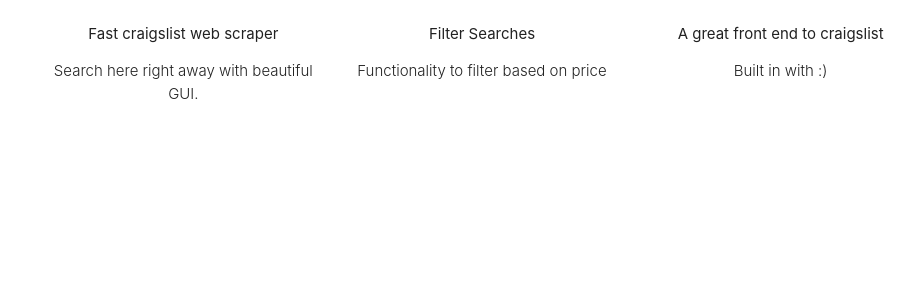
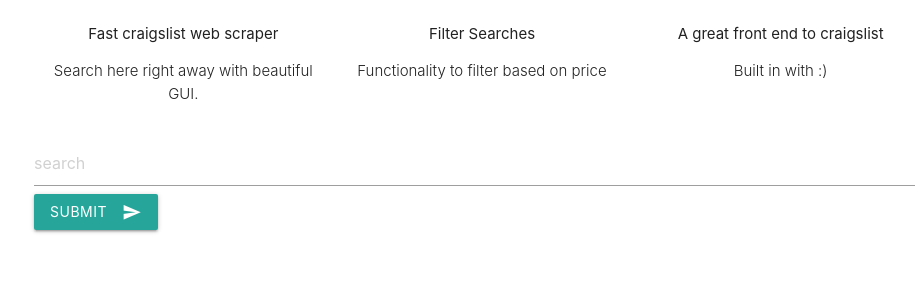
Before and after one commit to Kinshuk94/craigslist, a Django app: page / in a window 1280 px wide. Shown: the part 289-587 px from the top of the page, without its empty margins (158-1073 px from the left). Run offline with Django 3.2, Linux system fonts and the light colour scheme.

Commit message:
Working Craigslist

```diff
--- a/myapp/models.py
+++ b/myapp/models.py
@@ -10,4 +10,4 @@
         return '{}'.format(self.search)
 
     class Meta:
-        verbose_name_plural= 'Searches'
+        verbose_name_plural = 'Searches'
--- a/myapp/views.py
+++ b/myapp/views.py
@@ -1,10 +1,53 @@
-from django.shortcuts import render
 
 
+import requests
+import re
+from requests import *
+from django.shortcuts import render
+from urllib.parse import quote_plus
+from . import models
+
+from bs4 import BeautifulSoup
+
+BASE_CRAIGSLIST_URL = 'https://losangeles.craigslist.org/search/?query={}'
+
+BASE_IMAGE_URL='https://images.craigslist.org/{}_300x300.jpg'
 # Create your views here.
 
 def home(request):
     return render(request, 'base.html')
 
 def new_search(request):
-    return render(request, 'my_apps/new_search.html')
+    search = request.POST.get('search')
+    models.Search.objects.create(search=search)
+    final_url = BASE_CRAIGSLIST_URL.format(quote_plus(search))
+    # print(data)
+    response = requests.get(final_url)
+    data = response.text
+    soup = BeautifulSoup(data,features='html.parser')
+
+    post_listing = soup.find_all('li', {'class': 'result-row'})
+
+     # post_titles= soup.find_all('a',{'class':'result-title'})
+
+    final_posting =[]
+    for post in post_listing:
+        post_title = post.find(class_='result-title').text
+        post_url = post.find('a').get('href')
+        if post.find(class_='result-price'):
+            post_price = post.find(class_='result-price').text
+        else :
+          post_price = 'N/A'
+        if post.find(class_='result-image').get('data-ids'):
+            post_image_id =post.find(class_='result-image').get('data-ids').split(',')[0].split(':')[1]
+            post_image_url = BASE_IMAGE_URL.format(post_image_id)
+            print(post_image_url)
+        else:
+            post_image_url = 'https://craigslist.org/images/peace.jpg'
+        final_posting.append((post_title,post_url,post_price,post_image_url))
+
+    front_end_dictionary = {
+        'search': search,
+        'final_postings':final_posting,
+    }
+    return render(request, 'my_apps/new_search.html', front_end_dictionary)
--- a/static/css/style.css
+++ b/static/css/style.css
@@ -0,0 +1,8 @@
+.card{
+    height: 400px;
+    overflow: hidden;
+}
+.card-image{
+    height: 250px;
+    overflow: hidden;
+}
--- a/templates/base.html
+++ b/templates/base.html
@@ -52,11 +52,21 @@
             <p class="light center">Built in with :)</p>
         </div>
     </div>
-    </div>
-<script src="https://cdnjs.cloudflare.com/ajax/libs/materialize/1.0.0/js/materialize.min.js"></script>
+</div>
+ <form action="{% url 'new_search' %}" method="post">
+        {% csrf_token %}
+        <input type="text" name="search" placeholder="search">
+
+        <button class="btn waves-effect waves-light" type="submit" name="action">Submit
+            <i class="material-icons right">send</i>
+        </button>
+ </form>
 {% block content %}
 
 {% endblock content %}
-</div>
+
+<script src="https://cdnjs.cloudflare.com/ajax/libs/materialize/1.0.0/js/materialize.min.js"></script>
+
+ </div>
 </body>
 </html>
```
Also changed, not shown: requirements.txt (added, +19 -0 lines), templates/my_apps/new_search.html (+22 -6 lines), db.sqlite3.
